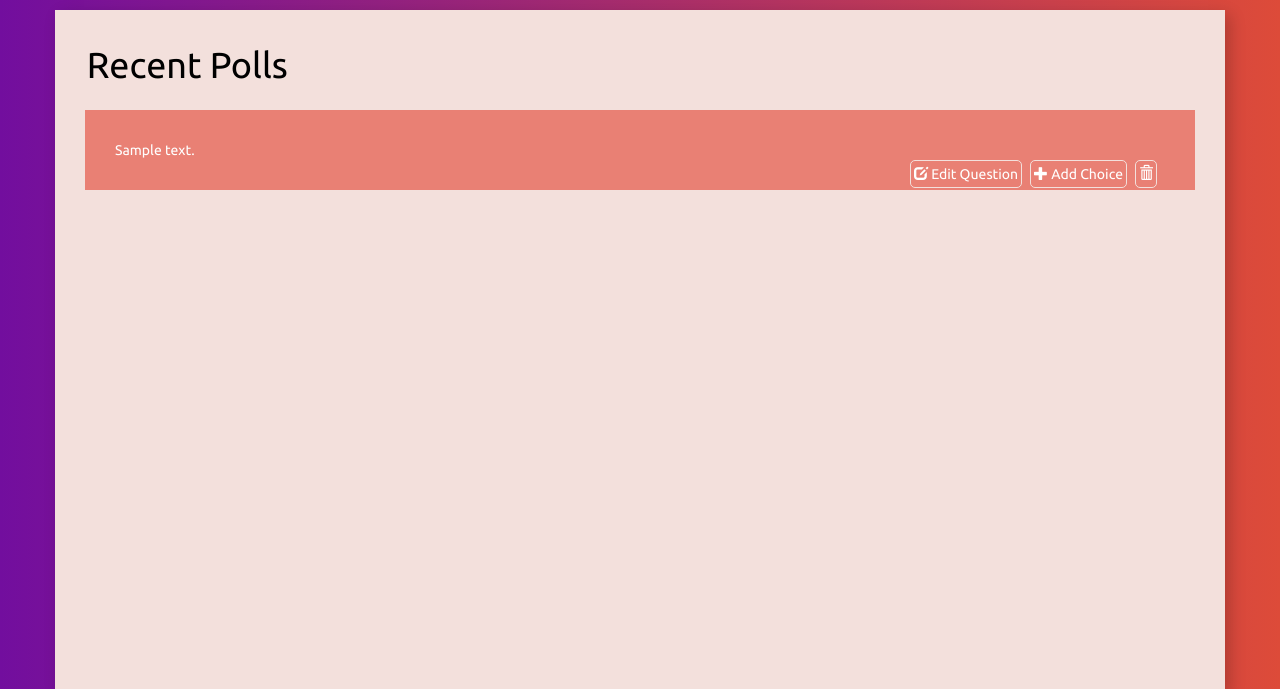
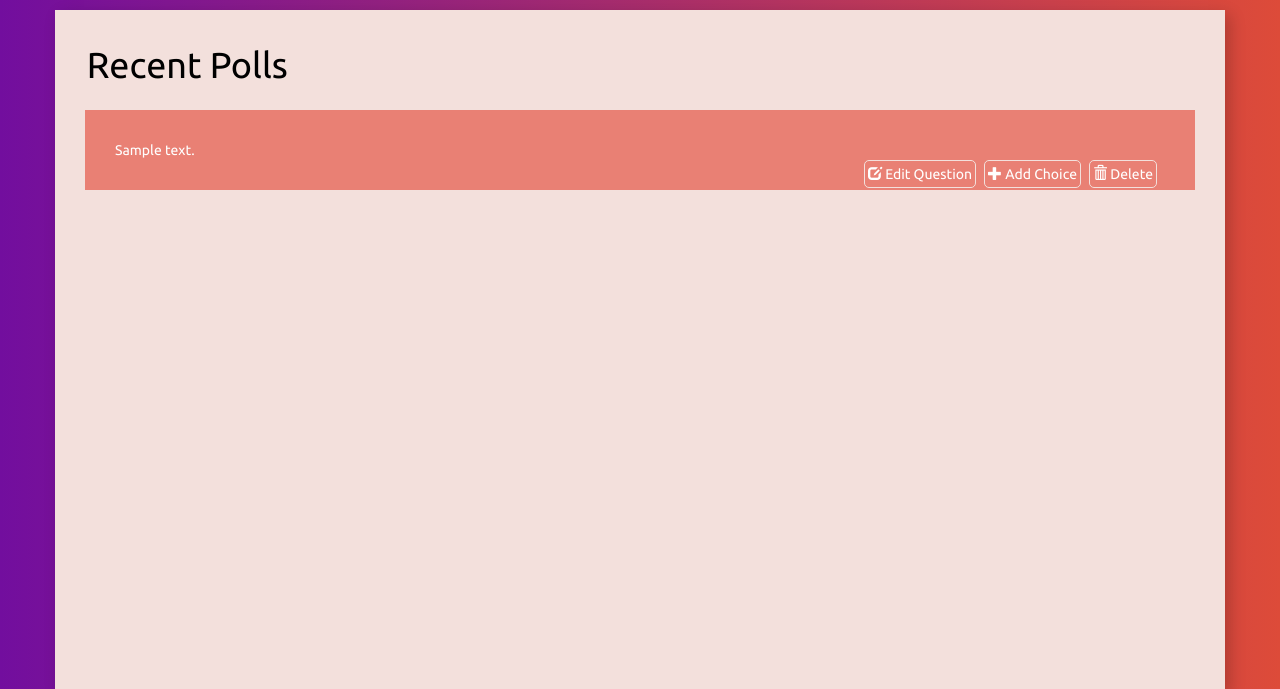
Before and after one commit to kmAyush/Polls, a Django app: template myProject/polls/templates/polls/index.html in a window 1280 px wide. Shown: the part 52-741 px from the top of the page. Run offline with Django 3.2, Linux system fonts and the light colour scheme; the template is opened without the code that fills it: most values are stand-ins (such as "Sample title", 1, 10 or a date in 2020); some libraries are stand-ins or nearby versions.

Commit message:
Added Label 'Delete'

```diff
--- a/myProject/polls/templates/polls/index.html
+++ b/myProject/polls/templates/polls/index.html
@@ -10,7 +10,7 @@
 			<li class="list_item">
 				<a href="{% url 'polls:detail' question.id %}">{{question.question_text}}</a>
 				<a href="{% url 'polls:questiondelete' question.id %}" class="list_item_attr">
-					<i class="glyphicon glyphicon-trash"></i></a>
+					<i class="glyphicon glyphicon-trash"></i>&nbsp;Delete</a>
 				<a href="{% url 'polls:choiceadd' question.id %}" class="list_item_attr"><span class="glyphicon glyphicon-plus"></span>&nbsp;Add Choice</a>
 				<a href="{% url 'polls:questionedit' question.id %}" class="list_item_attr"><i class="glyphicon glyphicon-edit"></i>&nbsp;Edit Question</a>
 			</li>
```
